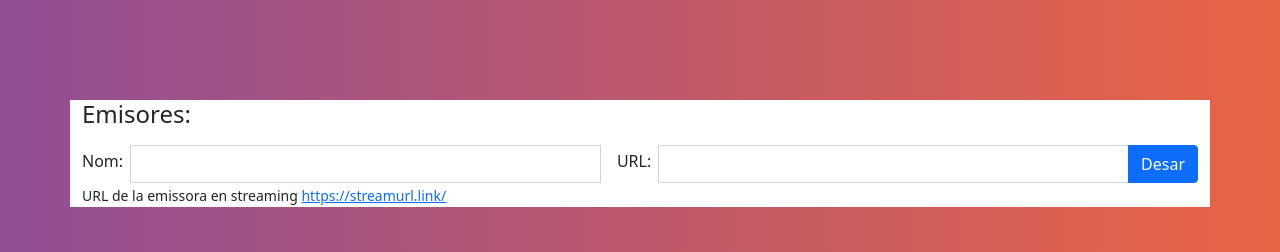
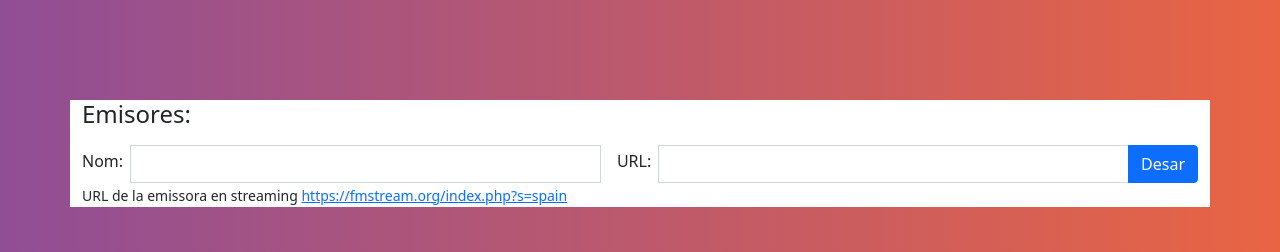
Before and after one commit to monteskier/radioOnline, a plain HTML site: page index.html in a window 1280 px wide. Shown: the top 252 px of the page. Drawn offline with nearby package versions, Linux system fonts and the light colour scheme.

Commit message:
nou proveidor de streaming tunning

```diff
--- a/index.html
+++ b/index.html
@@ -24,7 +24,7 @@
 
                 <input type="submit" class="btn btn-primary" value="Desar"></input>
               </div>
-              <small>URL de la emissora en streaming <a href="https://streamurl.link/" target="_blank">https://streamurl.link/</a></small>
+              <small>URL de la emissora en streaming <a href="https://fmstream.org/index.php?s=spain" target="_blank">https://fmstream.org/index.php?s=spain</a></small>
             </form>
             <div class="col-12 d-flex flex-wrap gap-10 justify-self-around align-items-center" id="emisorasItems">
               <!--Aqui van las cajas de la emisoras-->
```
